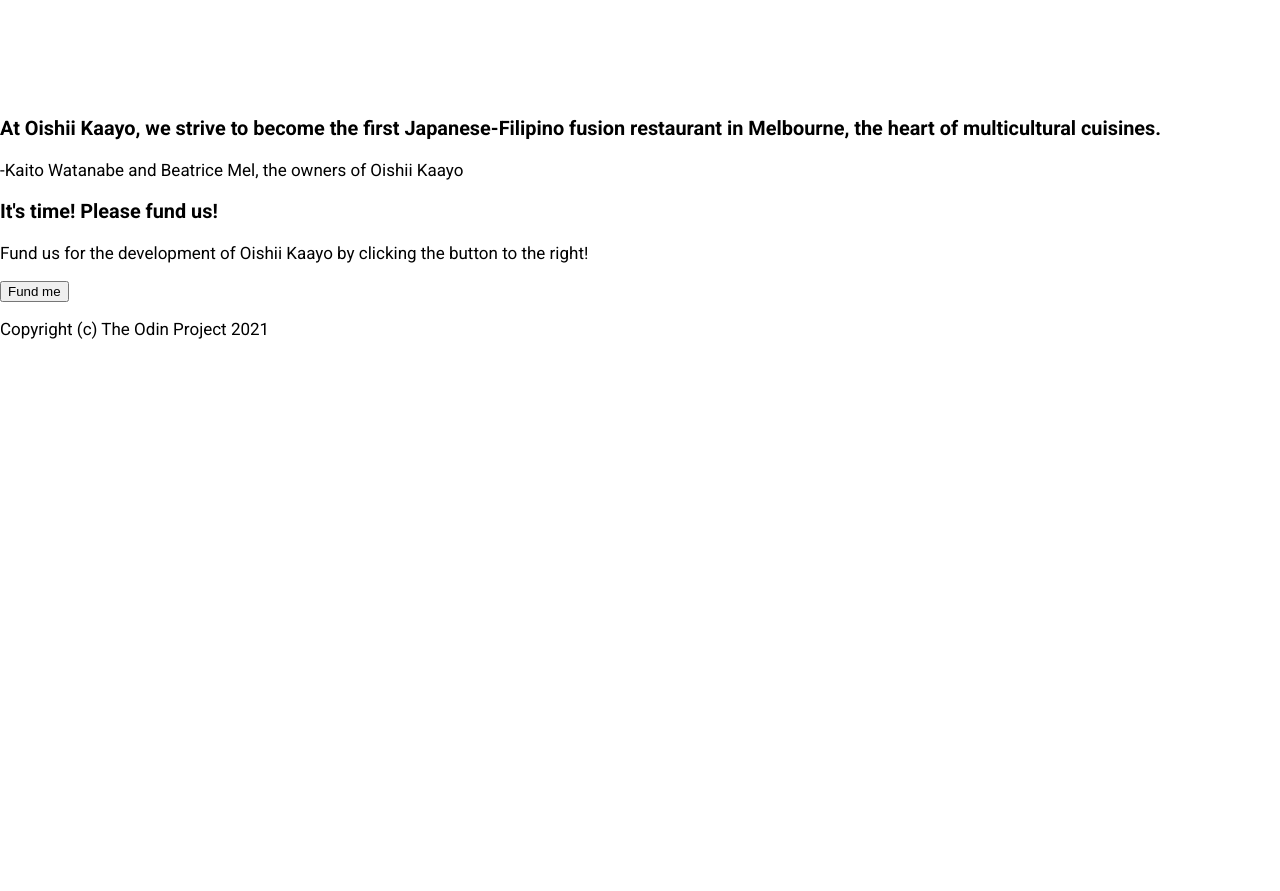
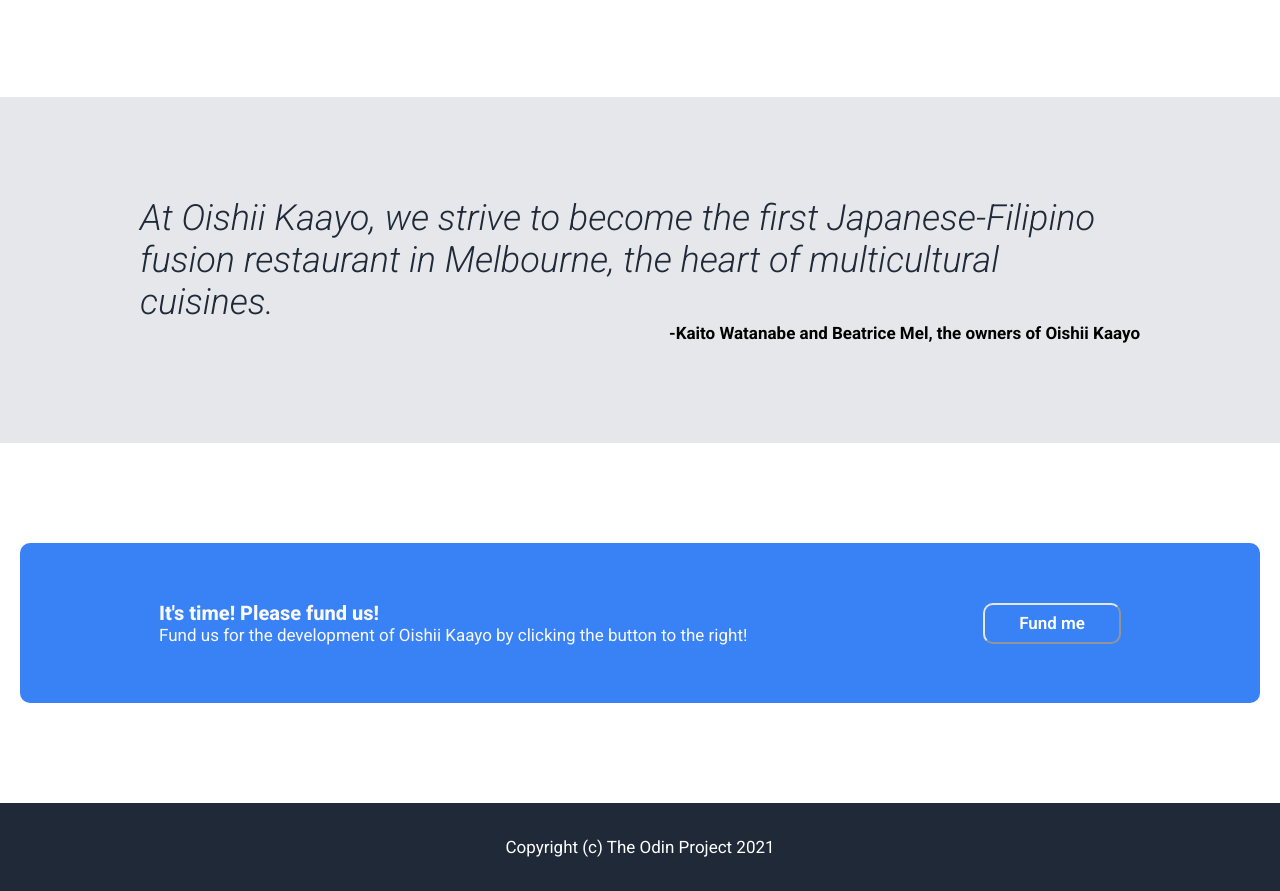
Before and after one commit to kaito24mako/Landing-Page, a plain HTML site: page index.html in a window 1280 px wide. Shown: the part 963-1854 px from the top of the page. Before the commit the page ends 1319 px from the top, so only its background shows below. Drawn offline with Linux system fonts and the light colour scheme.

Commit message:
Finished draft!

```diff
--- a/index.html
+++ b/index.html
@@ -65,23 +65,31 @@
     </div>
 
     <div class="quote">
-        <h3>At Oishii Kaayo, we strive to become the first Japanese-Filipino fusion restaurant in Melbourne, the heart of multicultural cuisines.</h3>
-        <p>-Kaito Watanabe and Beatrice Mel, the owners of Oishii Kaayo</p>
+        <div class="container">
+            <div class="main-text">
+            At Oishii Kaayo, we strive to become the first Japanese-Filipino fusion restaurant in Melbourne, the heart of multicultural cuisines.
+            </div>
+            <div class="sub-text">
+            -Kaito Watanabe and Beatrice Mel, the owners of Oishii Kaayo
+            </div>
+        </div>
     </div>
 
-    <div class="fund">
-        <div class="main-text">
-            <h3>It's time! Please fund us!</h3>
-            <p>Fund us for the development of Oishii Kaayo by clicking the button to the right!</p>
+    <div class="action">
+        <div class="container">
+            <div class="text-container">
+                <div class="main-text">
+                    It's time! Please fund us!</div>
+                <div class="sub-text">
+                    Fund us for the development of Oishii Kaayo by clicking the button to the right!</div>
+            </div>
+            <button class="button">
+                Fund me</button>
         </div>
-        <button class="button">
-            Fund me
-        </button>
     </div>
 
     <div class="footer">
-        <p>Copyright (c) The Odin Project 2021</p>
-    </div>
+        Copyright (c) The Odin Project 2021</div>
 </body>
 
 </html>
--- a/style.css
+++ b/style.css
@@ -9,7 +9,7 @@ body {
     font-size: 17px;
 }
 
-/* Header: top */
+/* Header: top section */
 
 .header {
     background-color: #1F2937;
@@ -45,6 +45,7 @@ body {
 }
 
 .header .links button {
+    cursor: pointer;
     /* Remove default button appearance */
     background-color: transparent;
     border: none;
@@ -59,10 +60,9 @@ body {
     color: inherit;
     /* Ensure it behaves like inline text */
     display: inline;
-  cursor: pointer; /* Keep the pointer cursor to indicate interactivity */
 }
 
-/* Header: bottom */
+/* Header: bottom section */
 
 .header .main-text {
     font-size: 48px;
@@ -95,7 +95,7 @@ body {
     margin: 0 auto;
 }
 
-/* Body */
+/* Body section */
 
 .body {
     padding: 0 20px 100px 20px;
@@ -138,3 +138,85 @@ body {
     justify-content: center;
     align-items: center;
 }
+
+/* Quote section */
+
+.quote {
+    background-color: #E5E7EB;
+    padding: 100px 20px 100px 20px;
+}
+
+.quote .container {
+    max-width: 1000px;
+    margin: 0 auto;
+    display: flex;
+    flex-direction: column;
+    justify-content: center;
+    align-items: flex-end;
+}
+
+.quote .main-text {
+    font-size: 36px;
+    font-weight: 300;
+    color: #1F2937;
+    font-style: italic;
+}
+
+.quote .sub-text {
+    font-weight: 700;
+}
+
+/* Action section */
+
+.action {
+    background-color: #3882F6;
+    border-radius: 10px;
+    margin: 0 auto;
+    /* setting a width of 1240px disrupts wrapping, so make the width 100% of the max-width */
+    max-width: 1240px;
+    width: 100%;
+}
+
+.action .container {
+    margin: 100px 20px 100px 20px;
+    color: #F9F8FA;
+    padding: 3em 7em;
+    display: flex;
+    justify-content: space-between;
+    /* wraps button */
+    flex-wrap: wrap;
+    overflow: hidden;
+}
+
+.action .text-container {
+    display: flex;
+    flex-direction: column;
+    justify-content: center;
+}
+
+.action .main-text {
+    font-weight: 800;
+    font-size: 20px;
+}
+
+.action .button {
+    cursor: pointer;
+    color: white;
+    font-size: 17px;
+    font-weight: 600;
+    background-color: #3882F6;
+    border-color: #E5E7EB;
+    padding: 0.5em 2em 0.5em 2em;
+    font-family: "Roboto", sans-serif;
+    border-radius: 10px;
+    margin: 0.5em 0 0.5em 0;
+}
+
+/* Footer section */
+
+.footer {
+    background-color: #1F2937;
+    color: white;
+    text-align: center;
+    padding: 2em;
+}
```
Lines whose indentation alone changed are shown as unchanged.
